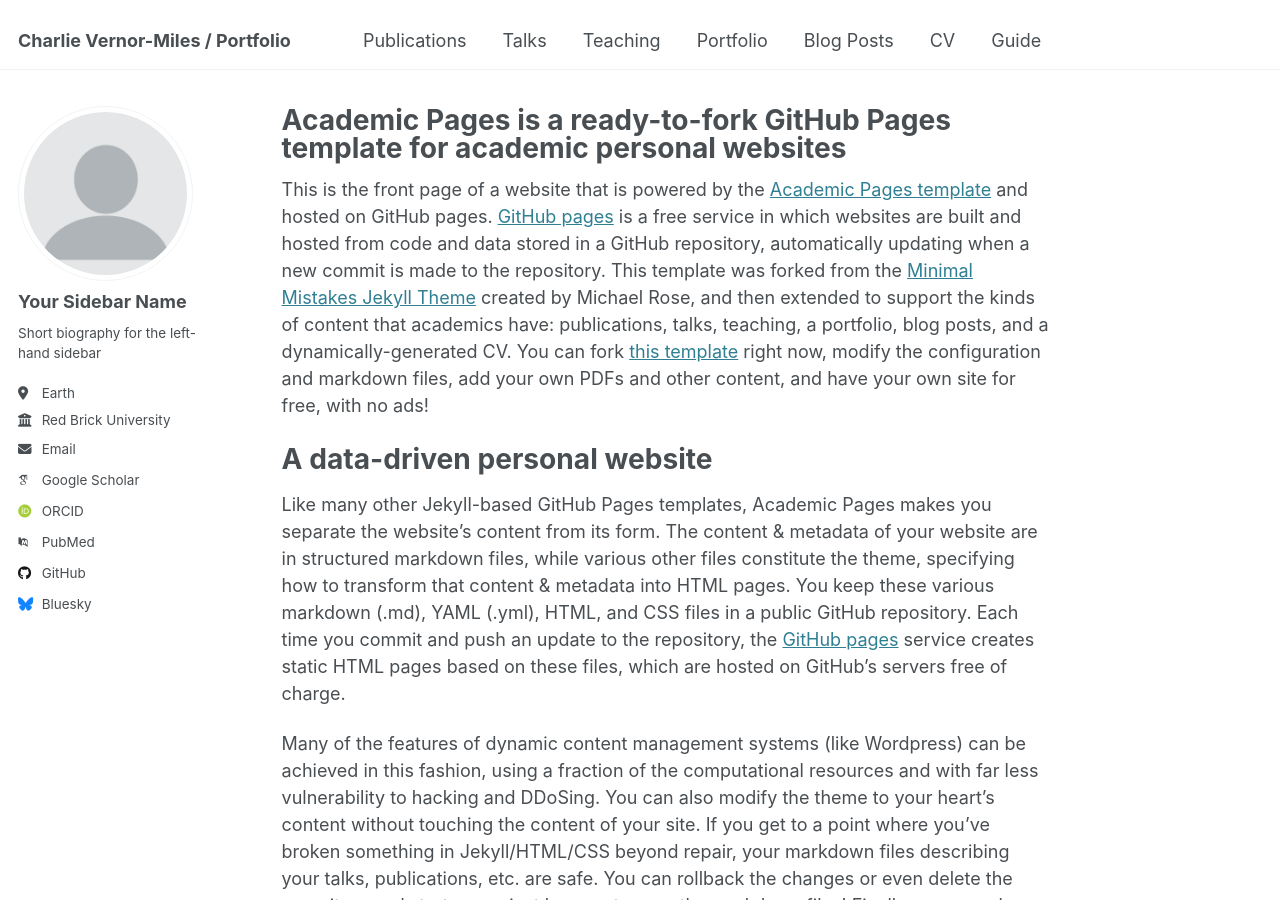
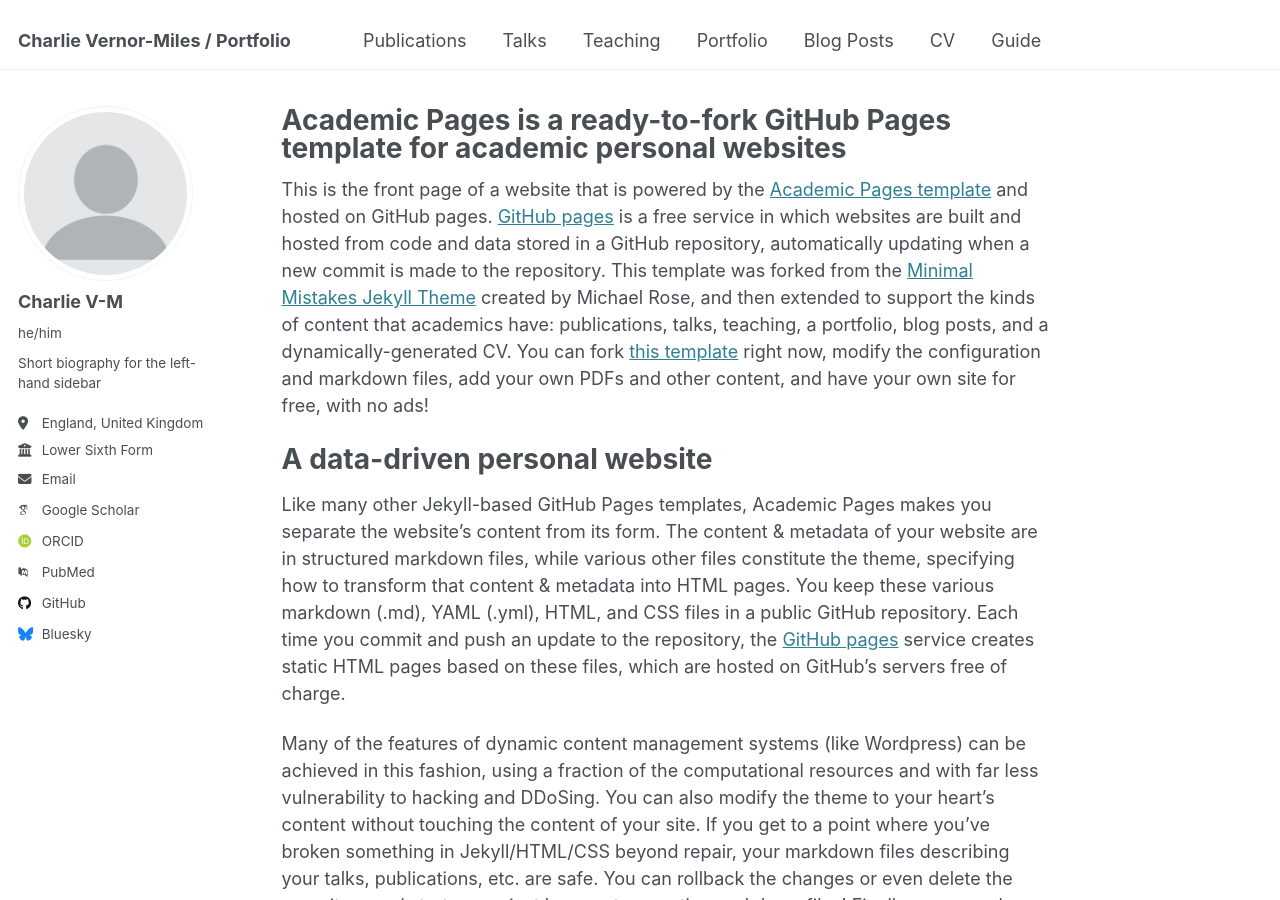
Before and after one commit to charlievernormiles/charlievernormiles.github.io, a Jekyll site: the page built from _pages/about.md, in a window 1280 px wide and 900 px high. Built offline with Jekyll 4.4.1, drawn with Linux system fonts in a browser that asks for light colours; some web fonts are replaced.

Commit message:
Update _config.yml

```diff
--- a/_config.yml
+++ b/_config.yml
@@ -23,13 +23,13 @@ repository               : "charlievernormiles/charlievernormiles.github.io"
 author:
   # Biographic information
   avatar           : "profile.png"
-  name             : "Your Sidebar Name"
-  pronouns         : # example: "she/her"
+  name             : "Charlie V-M"
+  pronouns         : "he/him"
   bio              : "Short biography for the left-hand sidebar"
-  location         : "Earth"
-  employer         : "Red Brick University"
+  location         : "England, United Kingdom"
+  employer         : "Lower Sixth Form"
   uri              : # URL
-  email            : "none@example.org"
+  email            : "charlievernormiles@gmail.com"
 
   # Academic websites
   arxiv            : # URL - Update with the correct link to your profile
```
